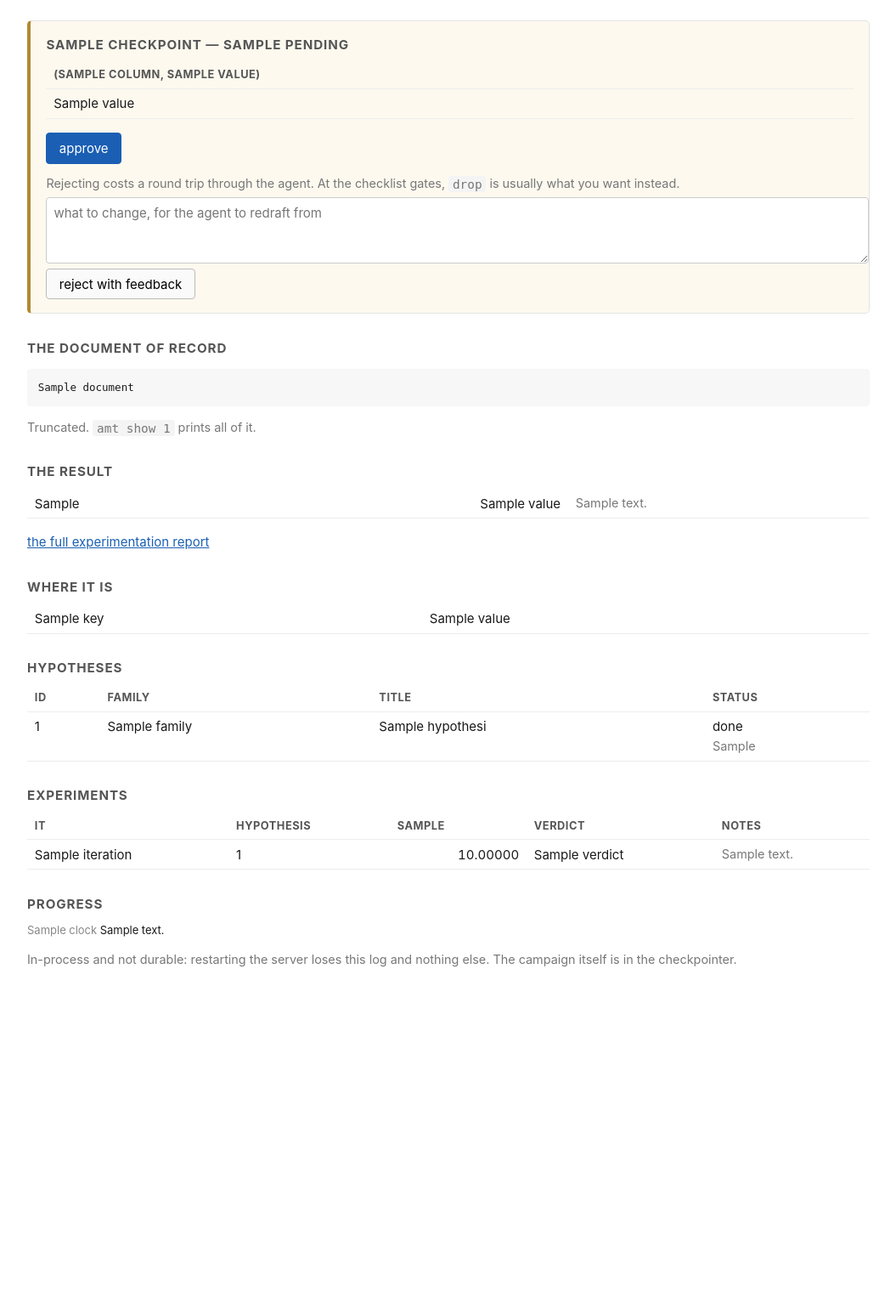
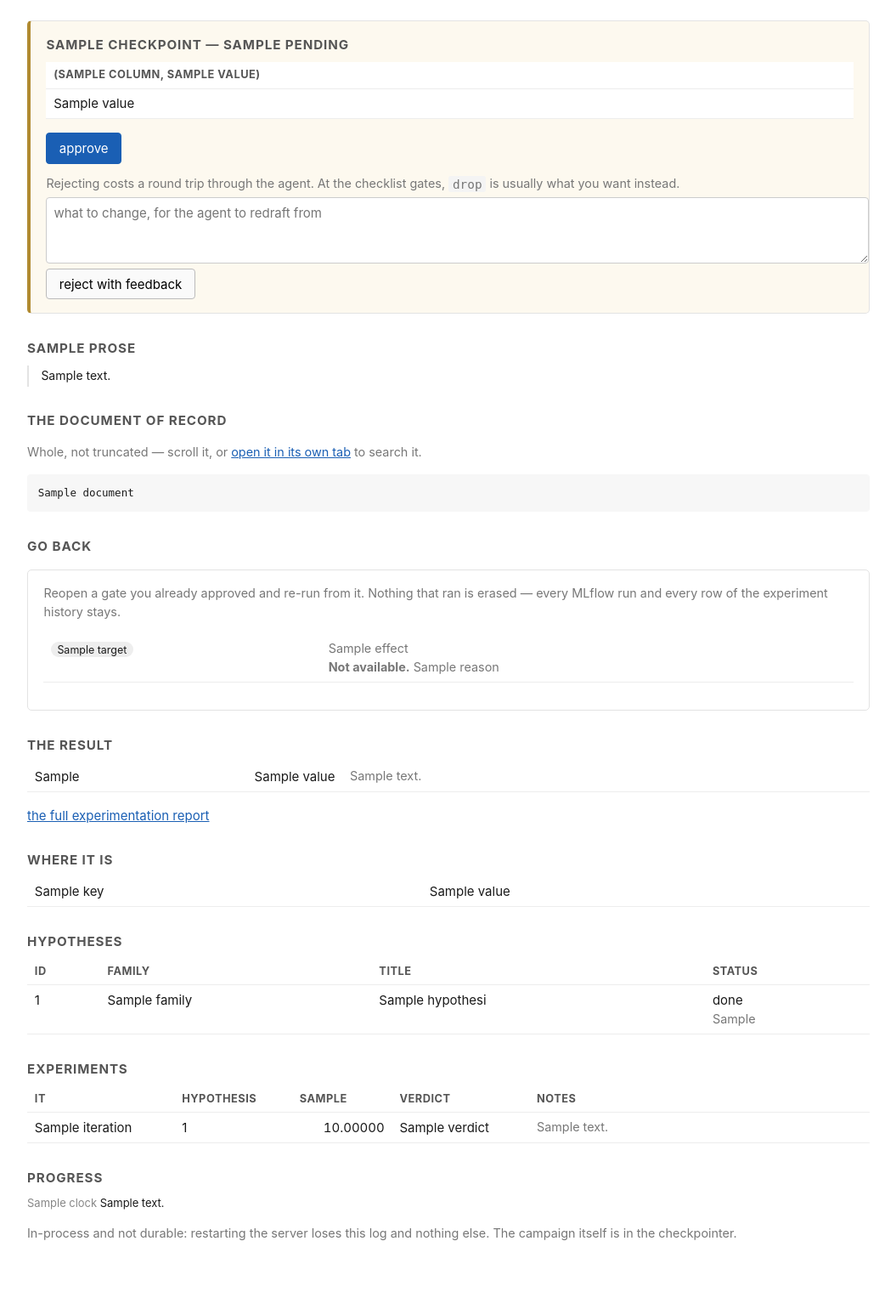
Before and after one commit to AayushChhabra-fox/automated-model-trainer, a Flask app: template src/amt/web/templates/campaign.html in a window 1280 px wide. Shown: the part 63-1603 px from the top of the page at 85% size, without its empty margins (112-1167 px from the left). Before the commit the page ends 1200 px from the top, so only its background shows below. Run offline with Flask 3, Linux system fonts and the light colour scheme; the template is opened without the code that fills it: most values are stand-ins (such as "Sample title", 1, 10 or a date in 2020).

Commit message:
fix(web,eval): review a whole document, rewind from the browser, and compare against the incumbent
Three things an operator hit driving lfy-rerank-001 through the browser, and
one correctness bug found underneath the third.

The document of record was clipped at PREVIEW_CHARS with a note pointing back
at `amt show`. That limit exists for a terminal panel; a browser has a
scrollbar. The campaign page now renders it whole, and /c/<id>/document serves
it as plain text for a separate tab. HC4 additionally gets its narrative
fields and report_markdown rendered as prose, because as JSON string values a
conclusion's argument is a wall of \n escapes.

Rewind existed only as `amt rewind`, so from the browser the only visible move
on an approved-but-unexecutable gate was to reject something that was not the
problem. The campaign page now offers every target, with the closed ones
explained rather than hidden. Legality is decided by calling rewind_update and
catching its refusal, so the buttons cannot drift from what the action permits.

Wide tables scroll horizontally with a sticky metric column instead of running
off the page. A champion review is one column per model plus the delta against
the baseline, and the delta is the rightmost column -- the number the gate
exists to show.

Which is how the last one surfaced: the delta column was empty. State stores
baseline_metrics as the baseline run's validation_metrics, whose keys carry the
`val/` prefix train.py logs them under, while a contract's primary_metric is
bare. TrainingRunResult.primary already bridged that gap; validation_verdict
and the HC_CHAMPION comparison did raw lookups across it. So
any_beats_baseline was False for every champion regardless of its numbers, and
the Phase 8 clamp rewrote every recommendation to hypothesis_rejected -- a
winning campaign would have been reported as a negative result. The lookup is
now one shared metric_value() helper. Phase 8's rail still loses, which is the
point: the clamp is intact, it was just answering a question it could not see.

Two tests failing since 04b888e were asserting the old behaviour and now
assert the new: the pyfunc signature carries the grouped columns, and a PASS
campaign reaches proceed_to_ab_test again.

Co-authored-by: Cursor <cursoragent@cursor.com>

```diff
--- a/src/amt/graph/nodes/conclusion.py
+++ b/src/amt/graph/nodes/conclusion.py
@@ -20,6 +20,7 @@ from amt.schemas.conclusion import (
     ProxySanity,
 )
 from amt.schemas.qa import QADecision
+from amt.schemas.run_result import metric_value
 
 
 def make_conclusion_node(deps: NodeDeps) -> Callable[[CampaignState], dict]:
@@ -90,7 +91,10 @@ def validation_verdict(
     """
     if not primary or not champions:
         return None
-    base = baseline.get(primary)
+    # `baseline_metrics` is the baseline run's `validation_metrics`, whose keys
+    # carry the `val/` prefix, while `primary_metric` is bare. A raw `.get`
+    # here reported every champion as failing to beat the incumbent.
+    base = metric_value(baseline, primary)
     rows = []
     for champion in champions:
         value = champion.primary_metric_value
--- a/src/amt/web/app.py
+++ b/src/amt/web/app.py
@@ -70,8 +70,8 @@ def create_app(
             )
         return render_template("index.html", campaigns=campaigns)
 
-    @app.get("/c/<campaign_id>")
-    def campaign(campaign_id: str):
+    def render_campaign(campaign_id: str, rewind_error: str = "", status: int = 200):
+        """The campaign page. One renderer, so an error path shows the same page."""
         graph = graph_for(campaign_id)
         state = monitor.state(graph, campaign_id)
         if not state:
@@ -84,9 +84,11 @@ def create_app(
             summary=describe(state),
             pending=pending,
             checklist=monitor.summary_rows(pending) if pending else None,
-            document=monitor.clip(_json(monitor.checkpoint_document(pending)))
-            if pending
-            else ("", False),
+            # Full, not clipped. `PREVIEW_CHARS` exists for a terminal panel;
+            # a browser has a scrollbar, and a truncated contract is one a
+            # reviewer cannot check.
+            document=_json(monitor.checkpoint_document(pending)) if pending else "",
+            prose=monitor.checkpoint_prose(pending) if pending else [],
             hypotheses=[h.model_dump(mode="json") for h in state.get("hypotheses") or []],
             history=[h.model_dump(mode="json") for h in state.get("experiment_history") or []],
             events=list(reversed(runner.events)),
@@ -94,7 +96,61 @@ def create_app(
             error=runner.error,
             report=state.get("experimentation_report"),
             report_rows=monitor.report_rows(state.get("experimentation_report")),
-        )
+            rewinds=monitor.rewind_targets(state),
+            rewind_error=rewind_error,
+        ), status
+
+    @app.get("/c/<campaign_id>")
+    def campaign(campaign_id: str):
+        return render_campaign(campaign_id)
+
+    @app.get("/c/<campaign_id>/document")
+    def document(campaign_id: str):
+        """The pending checkpoint's document, whole, as plain text.
+
+        The campaign page scrolls it inline; this is for reading it in a
+        separate tab, searching it, or piping it somewhere. Never clipped.
+        """
+        graph = graph_for(campaign_id)
+        pending = monitor.pending_interrupt(graph, campaign_id)
+        if not pending:
+            return render_template("missing.html", campaign_id=campaign_id), 404
+        body = _json(monitor.checkpoint_document(pending))
+        return body, 200, {"Content-Type": "text/plain; charset=utf-8"}
+
+    @app.post("/c/<campaign_id>/rewind")
+    def rewind(campaign_id: str):
+        """Reopen an approved gate and re-run from it.
+
+        The same `rewind_update` + `update_state` the CLI's `amt rewind` uses,
+        so the two surfaces cannot disagree about what a rewind means.
+        """
+        from amt.graph.human import rewind_update
+
+        graph = graph_for(campaign_id)
+        state = monitor.state(graph, campaign_id)
+        if not state:
+            return render_template("missing.html", campaign_id=campaign_id), 404
+        target = (request.form.get("to") or "").strip()
+        reason = (request.form.get("reason") or "").strip()
+        if not reason:
+            # The reason is not paperwork: it is the feedback the planner
+            # redrafts from, so a blank one wastes the whole round trip.
+            return render_campaign(
+                campaign_id,
+                "a rewind needs a reason — the planner redrafts from it",
+                status=400,
+            )
+        try:
+            as_node, values = rewind_update(state, target, reason)
+        except ValueError as exc:
+            return render_campaign(campaign_id, str(exc), status=400)
+        try:
+            graph.update_state(monitor.config_for(campaign_id), values, as_node=as_node)
+            runners.resume(campaign_id, None)
+        except RunnerBusy as exc:
+            return render_template("busy.html", campaign_id=campaign_id, detail=str(exc)), 409
+        return redirect(url_for("campaign", campaign_id=campaign_id))
 
     @app.post("/c/<campaign_id>/decide")
     def decide(campaign_id: str):
--- a/src/amt/web/templates/base.html
+++ b/src/amt/web/templates/base.html
@@ -23,8 +23,25 @@
            vertical-align: top; }
   th { font-size: .8rem; text-transform: uppercase; letter-spacing: .04em; color: #555; }
   td.num { text-align: right; font-variant-numeric: tabular-nums; }
-  pre { background: #f7f7f7; padding: .8rem; border-radius: 4px; overflow-x: auto;
+  /*
+    A champion review is one column per model plus a delta column, and a QA
+    comparison is wider still. Without this the right-hand columns -- which is
+    where the delta lives, the number the gate exists to show -- were simply
+    off the page. Scroll horizontally rather than wrap numbers.
+  */
+  .scroll-x { overflow-x: auto; max-width: 100%; margin-bottom: 1rem; }
+  .scroll-x table { margin-bottom: 0; width: auto; min-width: 100%; }
+  .scroll-x th, .scroll-x td { white-space: nowrap; }
+  .scroll-x td.wrap { white-space: normal; min-width: 18rem; }
+  /* The first column names the metric; keep it visible while scrolling. */
+  .scroll-x th:first-child, .scroll-x td:first-child {
+    position: sticky; left: 0; background: #fff; }
+  pre { background: #f7f7f7; padding: .8rem; border-radius: 4px; overflow: auto;
         font-size: 12.5px; line-height: 1.45; max-height: 32rem; }
+  pre.tall { max-height: 60vh; }
+  .prose { white-space: pre-wrap; font-size: 14px; max-height: 40vh; overflow-y: auto;
+           border-left: 2px solid #e3e3e3; padding: .1rem 0 .1rem .9rem; margin: .3rem 0 1rem; }
+  details > summary { cursor: pointer; color: #1a5fb4; font-size: .9rem; margin: .4rem 0; }
   code { background: #f4f4f4; padding: .1rem .3rem; border-radius: 3px; }
   .card { border: 1px solid #e3e3e3; border-radius: 5px; padding: 1rem 1.15rem; margin: 1rem 0; }
   .gate { border-left: 4px solid #b08a30; background: #fdf9ef; }
--- a/src/amt/web/templates/campaign.html
+++ b/src/amt/web/templates/campaign.html
@@ -20,16 +20,23 @@
     <h2 style="margin-top:0">{{ pending.checkpoint }} — {{ pending.title }}</h2>
 
     {% if checklist %}
+    {#
+      Scrolled, not wrapped. A champion review carries one column per model
+      plus the delta against the baseline, and the delta is the rightmost
+      column -- the one that used to be off the edge of the page.
+    #}
+    <div class="scroll-x">
     <table>
       <tr>{% for column in checklist[0] if column not in ("title", "note") %}<th>{{ column or "" }}</th>{% endfor %}</tr>
       {% for row in checklist %}
       <tr>
         {% for column, value in row.items() if column not in ("title", "note") %}
-        <td>{{ value }}</td>
+        <td class="{{ 'wrap' if column in ('detail', 'notes', 'fit') else '' }}">{{ value }}</td>
         {% endfor %}
       </tr>
       {% endfor %}
     </table>
+    </div>
     {% endif %}
 
     <form class="verbs" method="post" action="{{ url_for('decide', campaign_id=campaign_id) }}">
@@ -56,11 +63,23 @@
     </form>
   </div>
 
+  {#
+    The narrative before the JSON. A conclusion's argument is eight
+    paragraphs plus a markdown report; as JSON string values it is a wall of
+    `\n` escapes, which is not something a person can review.
+  #}
+  {% for heading, text in prose %}
+    <h2>{{ heading }}</h2>
+    <div class="prose">{{ text }}</div>
+  {% endfor %}
+
   <h2>the document of record</h2>
-  <pre>{{ document[0] }}</pre>
-  {% if document[1] %}
-    <p class="muted">Truncated. <code>amt show {{ campaign_id }}</code> prints all of it.</p>
-  {% endif %}
+  <p class="muted">
+    Whole, not truncated — scroll it, or
+    <a href="{{ url_for('document', campaign_id=campaign_id) }}">open it in its own tab</a>
+    to search it.
+  </p>
+  <pre class="tall">{{ document }}</pre>
 
 {% elif running %}
   <div class="card live">
@@ -80,17 +99,57 @@
   </div>
 {% endif %}
 
+{#
+  Rewind is last among the controls and first among the escape hatches: it is
+  the answer to "the gate I already approved cannot execute", which is
+  otherwise a dead campaign. It was CLI-only, so from the browser the only
+  visible move was to reject something that was not the problem.
+#}
+<h2>go back</h2>
+{% if rewind_error %}
+  <div class="card bad"><strong>Not rewound.</strong> {{ rewind_error }}</div>
+{% endif %}
+<div class="card">
+  <p class="muted" style="margin-top:0">
+    Reopen a gate you already approved and re-run from it. Nothing that ran is
+    erased — every MLflow run and every row of the experiment history stays.
+  </p>
+  <table>
+    {% for rewind in rewinds %}
+    <tr>
+      <td style="white-space:nowrap">
+        {% if rewind.allowed %}
+        <form method="post" action="{{ url_for('rewind', campaign_id=campaign_id) }}">
+          <input type="hidden" name="to" value="{{ rewind.target }}">
+          <input type="text" name="reason" placeholder="why — the planner redrafts from this" style="min-width:22rem">
+          <button type="submit">rewind to {{ rewind.target }}</button>
+        </form>
+        {% else %}
+        <span class="pill">{{ rewind.target }}</span>
+        {% endif %}
+      </td>
+      <td class="muted">
+        {{ rewind.effect }}
+        {% if not rewind.allowed %}<div><strong>Not available.</strong> {{ rewind.reason }}</div>{% endif %}
+      </td>
+    </tr>
+    {% endfor %}
+  </table>
+</div>
+
 {% if report_rows %}
 <h2>the result</h2>
+<div class="scroll-x">
 <table>
   {% for row in report_rows %}
   <tr>
     <td>{{ row[""] }}</td>
     <td class="num">{{ row["value"] }}</td>
-    <td class="muted">{{ row["detail"] }}</td>
+    <td class="muted wrap">{{ row["detail"] }}</td>
   </tr>
   {% endfor %}
 </table>
+</div>
 <p><a href="{{ url_for('report', campaign_id=campaign_id) }}">the full experimentation report</a></p>
 {% endif %}
 
@@ -123,6 +182,7 @@
 
 {% if history %}
 <h2>experiments</h2>
+<div class="scroll-x">
 <table>
   <tr><th>it</th><th>hypothesis</th><th class="num">{{ history[0].primary_metric }}</th><th>verdict</th><th>notes</th></tr>
   {% for run in history %}
@@ -131,10 +191,11 @@
     <td>{{ run.hypothesis_id }}</td>
     <td class="num">{{ "%.5f"|format(run.primary_metric_value) if run.primary_metric_value is not none else "—" }}</td>
     <td>{{ run.verdict }}</td>
-    <td class="muted">{{ run.notes }}</td>
+    <td class="muted wrap">{{ run.notes }}</td>
   </tr>
   {% endfor %}
 </table>
+</div>
 {% endif %}
 
 {% if events %}
```
Also changed, not shown: src/amt/graph/nodes/champion.py (+25 -14 lines), src/amt/monitor.py (+133 -0 lines), src/amt/schemas/run_result.py (+17 -4 lines), tests/integration/test_web.py (+157 -0 lines), tests/unit/test_models.py (+14 -2 lines), tests/unit/test_monitor.py (+9 -1 lines), tests/unit/test_report.py (+78 -0 lines).
